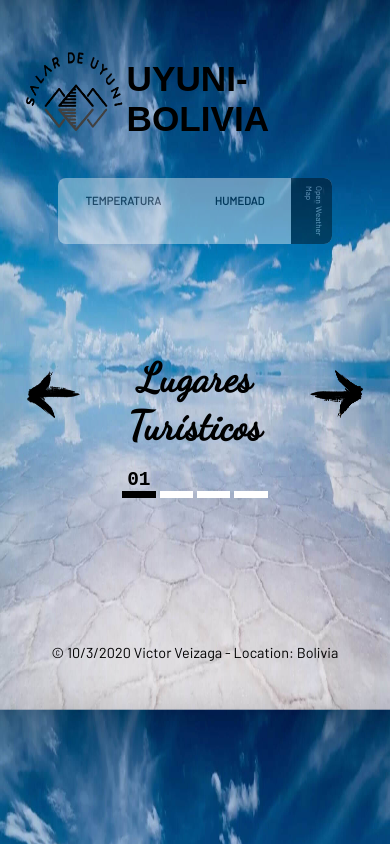
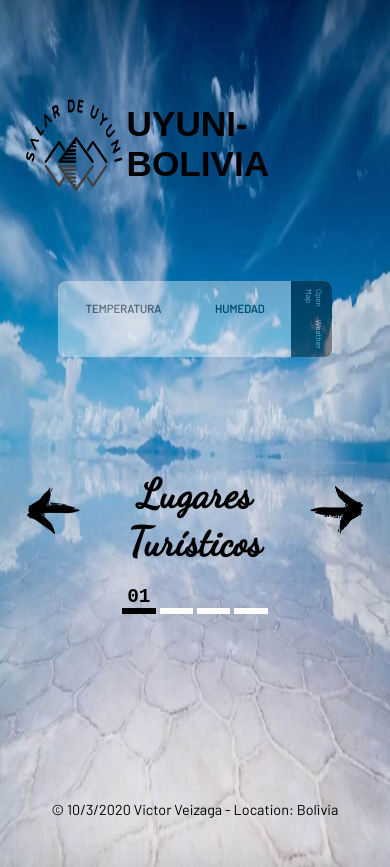
Before and after one commit to lXvictorXl/Tecnolog-aWeb1, a plain HTML site: page Tareas/Asignacion3/proyecto.html in a window 390 px wide. Before the commit the page ends 844 px from the top, so only its background shows below. Drawn offline with Linux system fonts and the light colour scheme; no server answers; a web font is replaced by a local one.

Commit message:
Update style.css

```diff
--- a/css/style.css
+++ b/css/style.css
@@ -604,6 +604,7 @@ p {
 @media screen and (max-width:480px) {
     /*********PAGINA PRINCIPAL*******/
     #cabecera {
+        margin-top: 12%;
         display: grid;
         grid-template-columns: 100%;
         grid-template-rows: 70% 30%;
@@ -624,6 +625,7 @@ p {
     #climaTotal {
         height: 100%;
         width: 80%;
+        margin-top: 10%;
     }
     #fuenteClima {
         font-size: 50%;
@@ -643,7 +645,7 @@ p {
         font-size: 400%;
     }
     #central{
-        margin-top: 25%;
+        margin-top: 35%;
     }
     #menu {
         font-size: 250%;
@@ -657,7 +659,7 @@ p {
         font-size: 150%;
     }
     footer {
-        margin-top: 39%;
+        margin-top: 50%;
         font-size: 90%;
         margin-bottom: 10%;
     }
```
